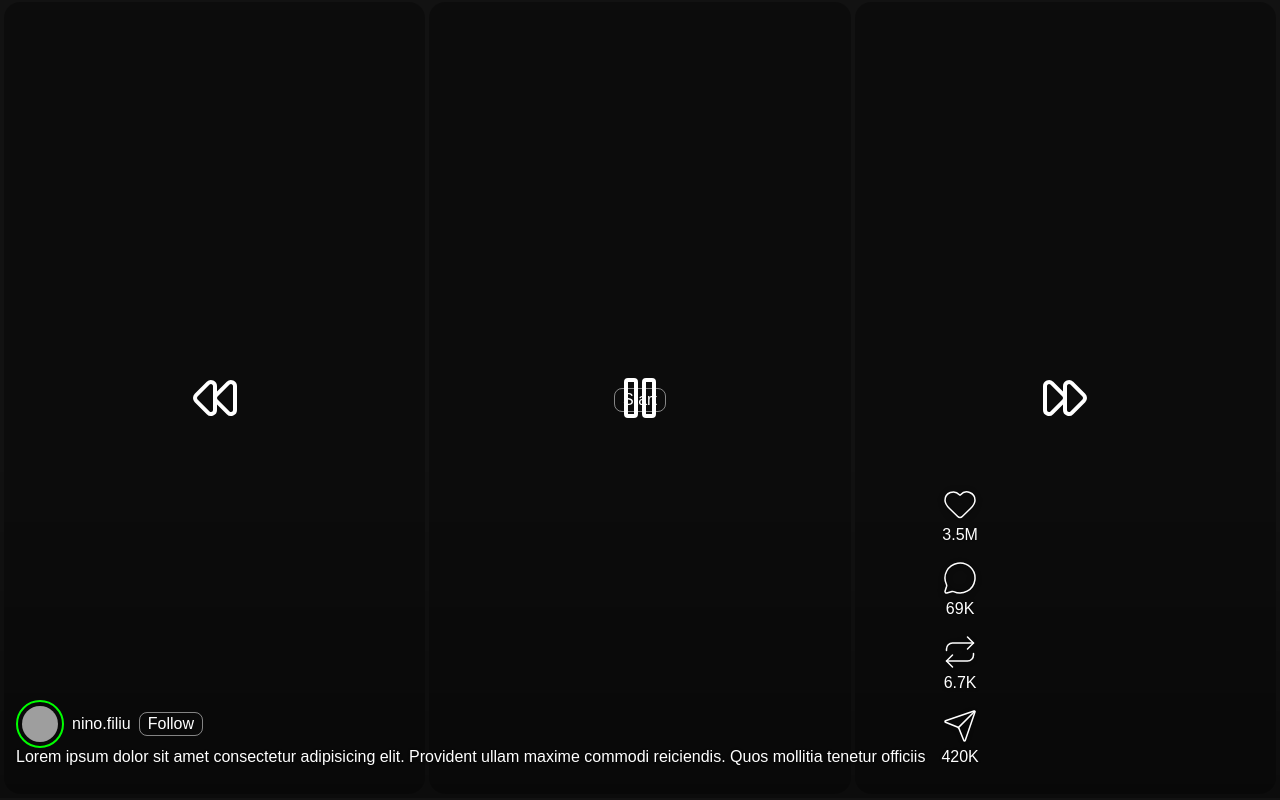
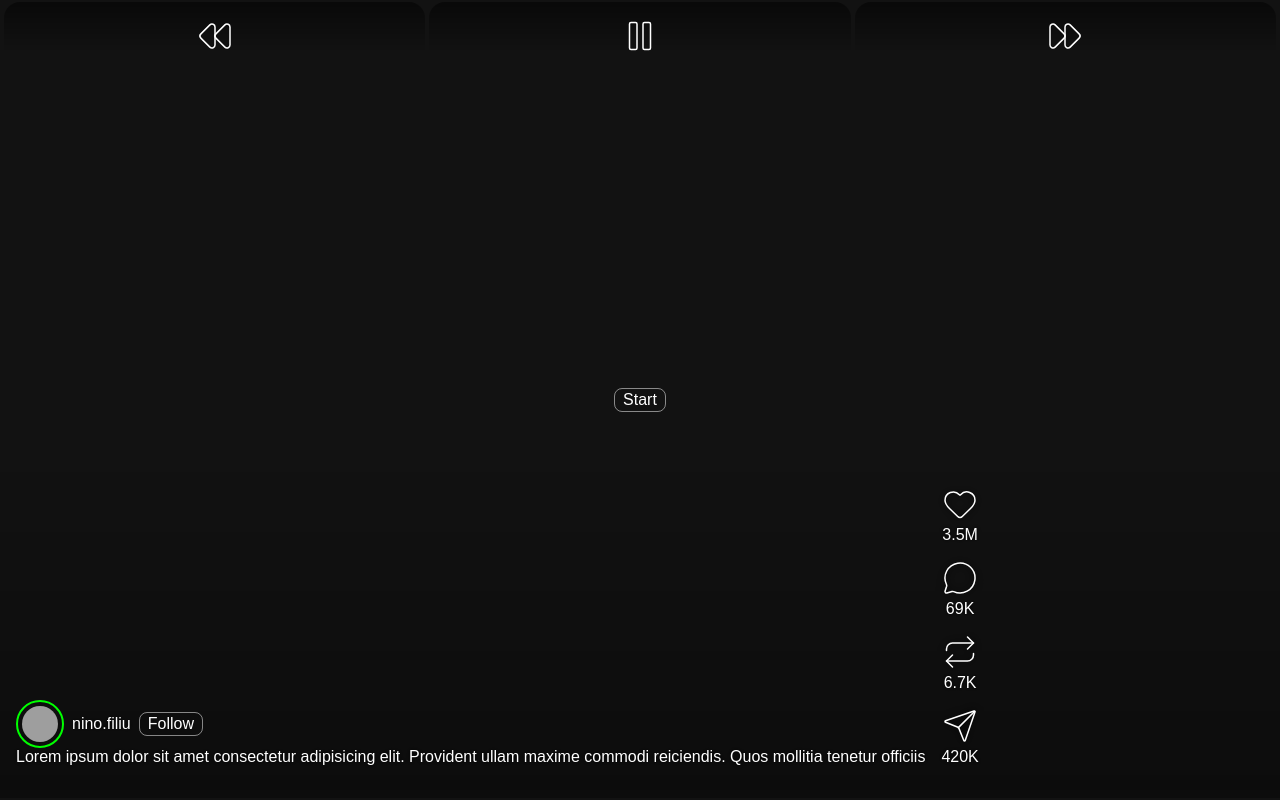
Before and after one commit to ninofiliu/lackadaisical, a React (Vite) app: page / in a window 1280 px wide. Built offline with nearby package versions, Linux system fonts and the light colour scheme; grey boxes are pictures that could not be loaded.

Commit message:
move icons up

```diff
--- a/src/App.tsx
+++ b/src/App.tsx
@@ -37,7 +37,7 @@ const Page = ({
           onTouchStart={handle(onSlow)}
           onTouchEnd={handle(onReset)}
         >
-          <Icons.Rewind size={48} style={{ pointerEvents: "none" }} />
+          <Icons.Rewind size={36} strokeWidth={1} />
         </div>
         <div
           onMouseDown={handle(onPause)}
@@ -45,7 +45,7 @@ const Page = ({
           onTouchStart={handle(onPause)}
           onTouchEnd={handle(onReset)}
         >
-          <Icons.Pause size={48} style={{ pointerEvents: "none" }} />
+          <Icons.Pause size={36} strokeWidth={1} />
         </div>
         <div
           onMouseDown={handle(onFast)}
@@ -53,7 +53,7 @@ const Page = ({
           onTouchStart={handle(onFast)}
           onTouchEnd={handle(onReset)}
         >
-          <Icons.FastForward size={48} style={{ pointerEvents: "none" }} />
+          <Icons.FastForward size={36} strokeWidth={1} />
         </div>
       </div>
       <div className="overlay">
--- a/src/main.css
+++ b/src/main.css
@@ -107,8 +107,8 @@ button:hover {
 .panel-controls > div {
   display: flex;
   justify-content: center;
-  align-items: center;
-  background-color: rgba(0, 0, 0, 0.3);
+  align-items: start;
+  background: linear-gradient(rgba(0, 0, 0, 0.5), transparent 48px);
   border-radius: 16px;
-  /* opacity: 0; */
+  padding: 16px;
 }
```
